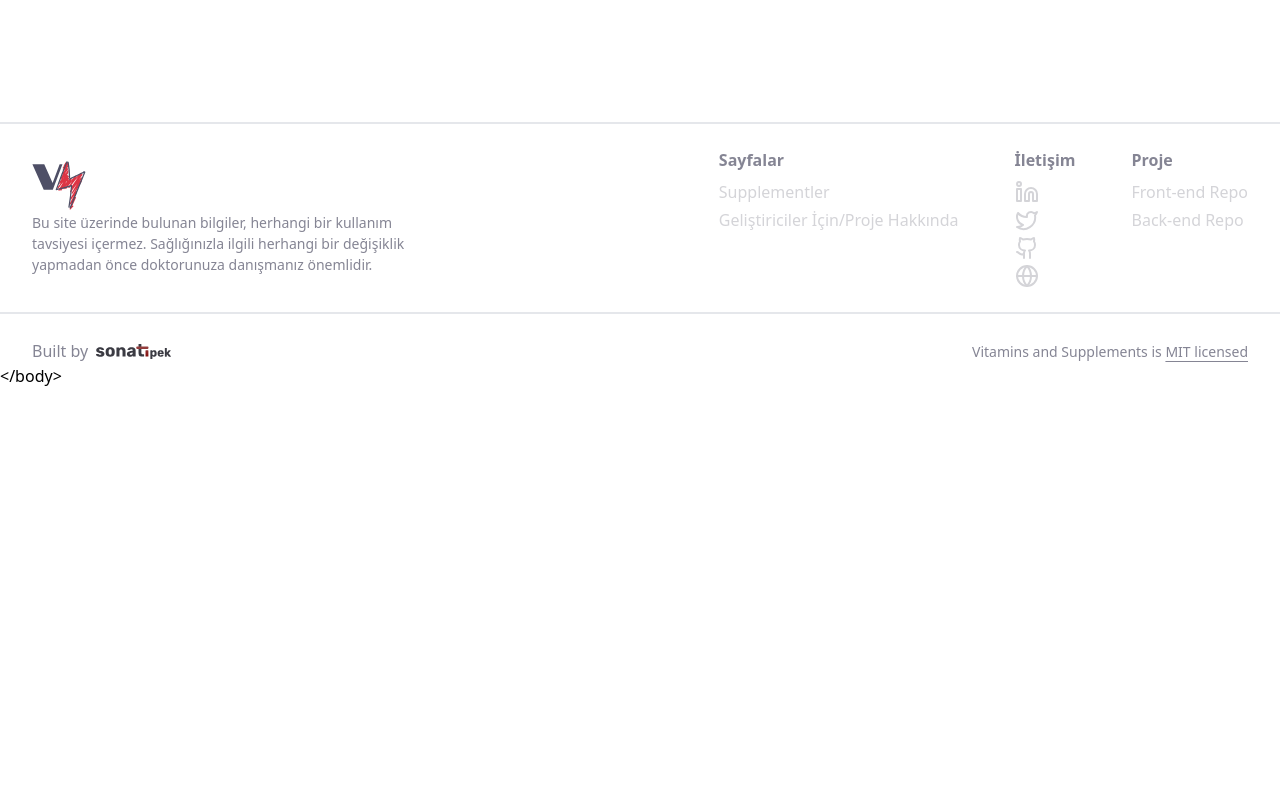
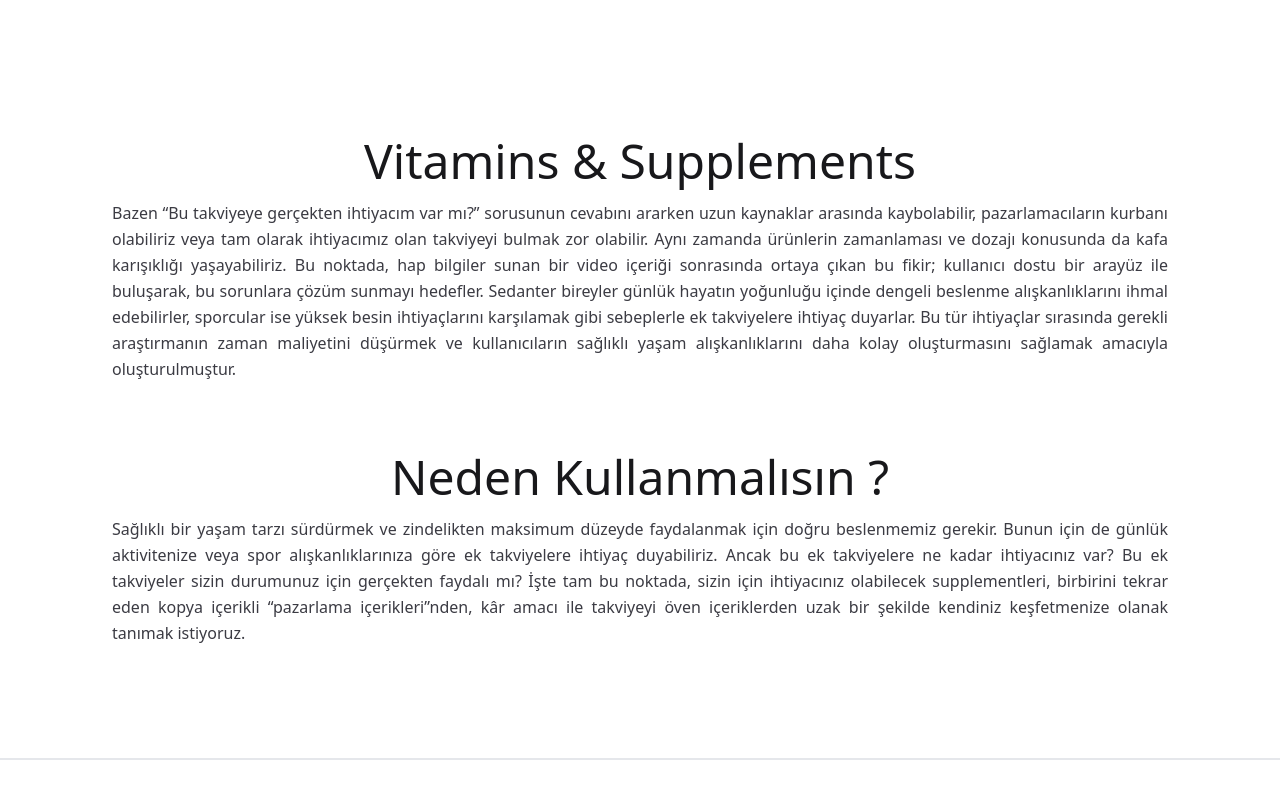
Before and after one commit to sonatipek/vitamins-and-supplements-frontend, a React (Vite) app: page / in a window 1280 px wide. Shown: the part 500-1285 px from the top of the page. Before the commit the page ends 888 px from the top, so only its background shows below. Built offline with nearby package versions, Linux system fonts and the light colour scheme.

Commit message:
paragraph components added on homepage

```diff
--- a/src/App.jsx
+++ b/src/App.jsx
@@ -1,9 +1,19 @@
 import Hero from "./components/Hero";
+import Paragraph from "./components/Paragraph";
 
 function App() {
   return (
     <>
       <Hero />
+
+      <Paragraph
+        title="Vitamins & Supplements"
+        description="Bazen “Bu takviyeye gerçekten ihtiyacım var mı?” sorusunun cevabını ararken uzun kaynaklar arasında kaybolabilir, pazarlamacıların kurbanı olabiliriz veya tam olarak ihtiyacımız olan takviyeyi bulmak zor olabilir. Aynı zamanda ürünlerin zamanlaması ve dozajı konusunda da kafa karışıklığı yaşayabiliriz. Bu noktada, hap bilgiler sunan bir video içeriği sonrasında ortaya çıkan bu fikir; kullanıcı dostu bir arayüz ile buluşarak, bu sorunlara çözüm sunmayı hedefler. Sedanter bireyler günlük hayatın yoğunluğu içinde dengeli beslenme alışkanlıklarını ihmal edebilirler,  sporcular ise yüksek besin ihtiyaçlarını karşılamak gibi sebeplerle ek takviyelere ihtiyaç duyarlar. Bu tür ihtiyaçlar sırasında gerekli araştırmanın zaman maliyetini düşürmek ve kullanıcıların sağlıklı yaşam alışkanlıklarını daha kolay oluşturmasını sağlamak amacıyla oluşturulmuştur."
+      />
+      <Paragraph
+        title="Neden Kullanmalısın ?"
+        description="Sağlıklı bir yaşam tarzı sürdürmek ve zindelikten maksimum düzeyde faydalanmak için doğru beslenmemiz gerekir. Bunun için de günlük aktivitenize veya spor alışkanlıklarınıza göre ek takviyelere ihtiyaç duyabiliriz. Ancak bu ek takviyelere ne kadar ihtiyacınız var? Bu ek takviyeler sizin durumunuz için gerçekten faydalı mı? İşte tam bu noktada, sizin için ihtiyacınız olabilecek supplementleri, birbirini tekrar eden kopya içerikli “pazarlama içerikleri”nden, kâr amacı ile takviyeyi öven içeriklerden uzak bir şekilde kendiniz keşfetmenize olanak tanımak istiyoruz. "
+      />
     </>
   );
 }
```
